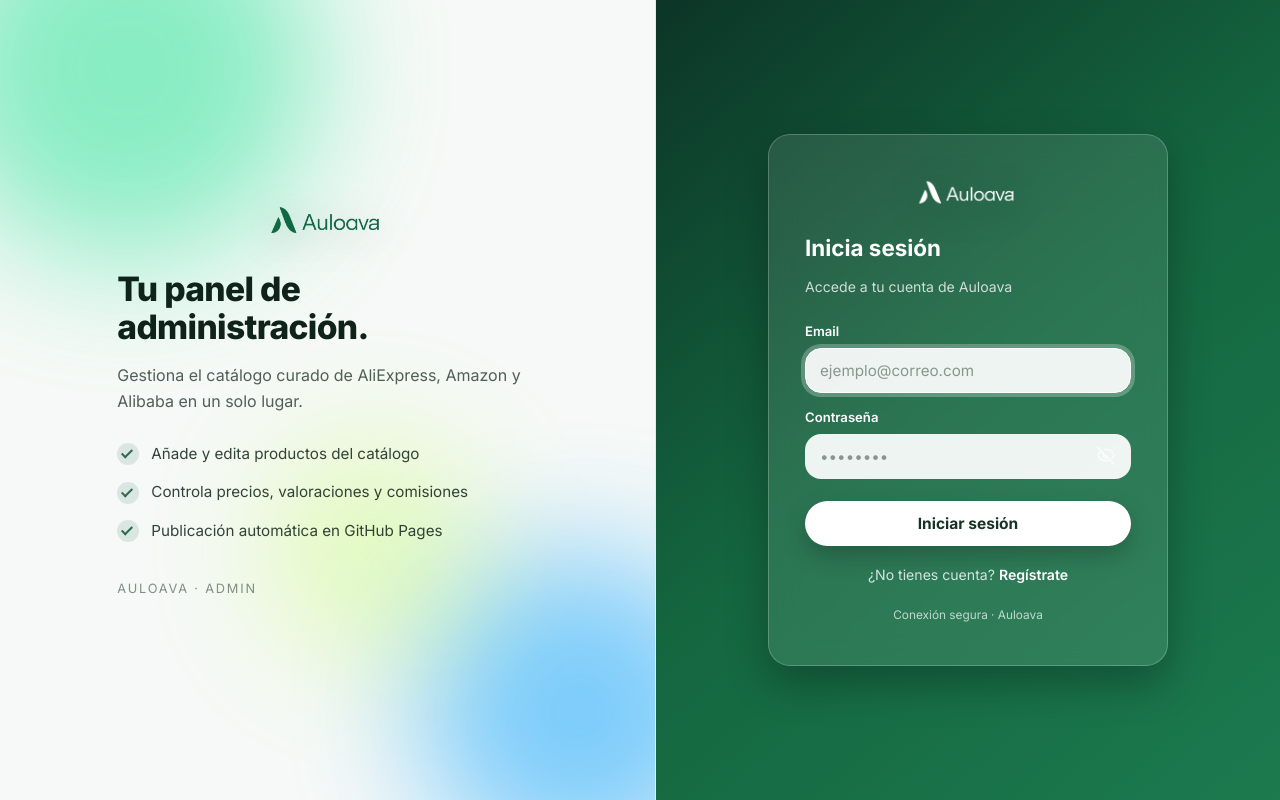
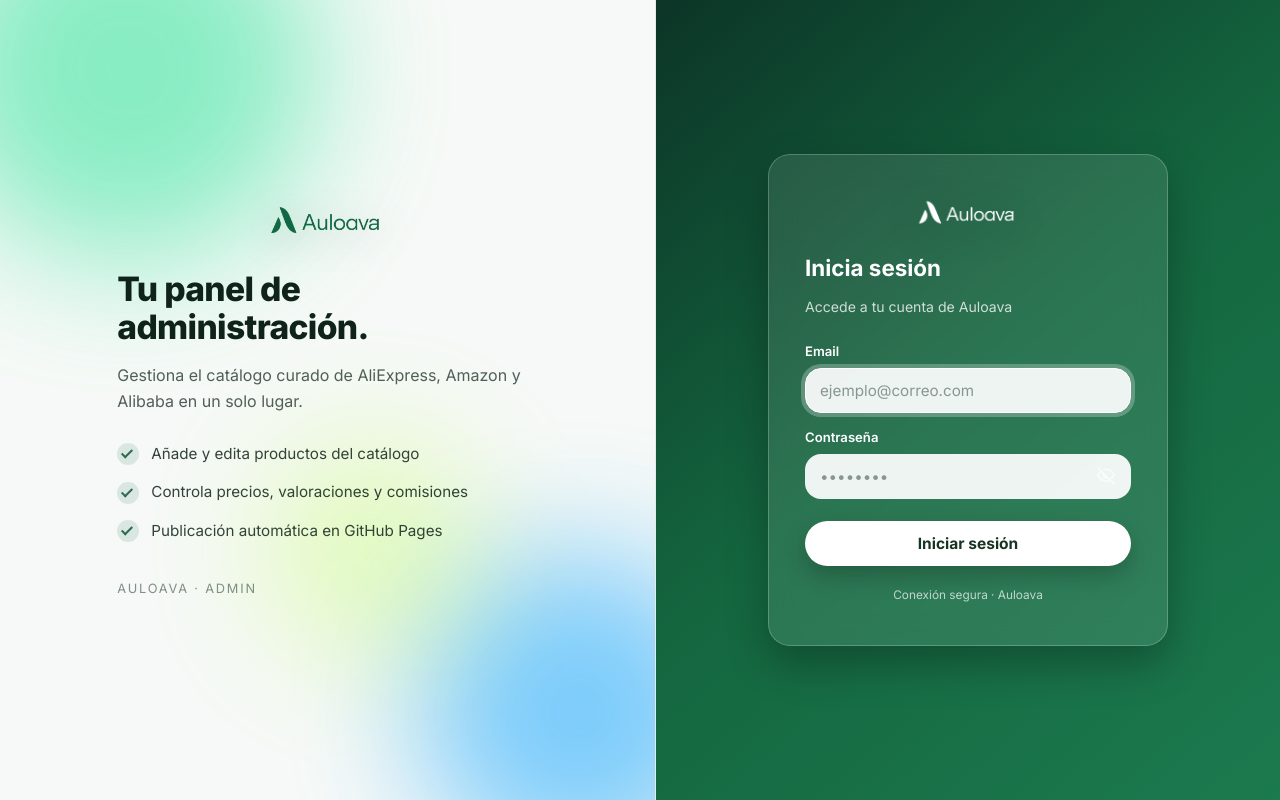
Before and after one commit to 0noxtackore/Auloava, a Vue app: page /admin/login in a window 1280 px wide. Built offline with nearby package versions, Linux system fonts and the light colour scheme; no server answers.

Commit message:
Login admin: ocultar enlace de registro

```diff
--- a/src/views/AdminLoginView.vue
+++ b/src/views/AdminLoginView.vue
@@ -181,7 +181,7 @@ async function onSubmit() {
           {{ loading ? 'Entrando…' : 'Iniciar sesión' }}
         </button>
 
-        <p class="login__switch">
+        <p v-if="variant !== 'admin'" class="login__switch">
           ¿No tienes cuenta?
           <RouterLink :to="{ name: 'register' }">Regístrate</RouterLink>
         </p>
```
